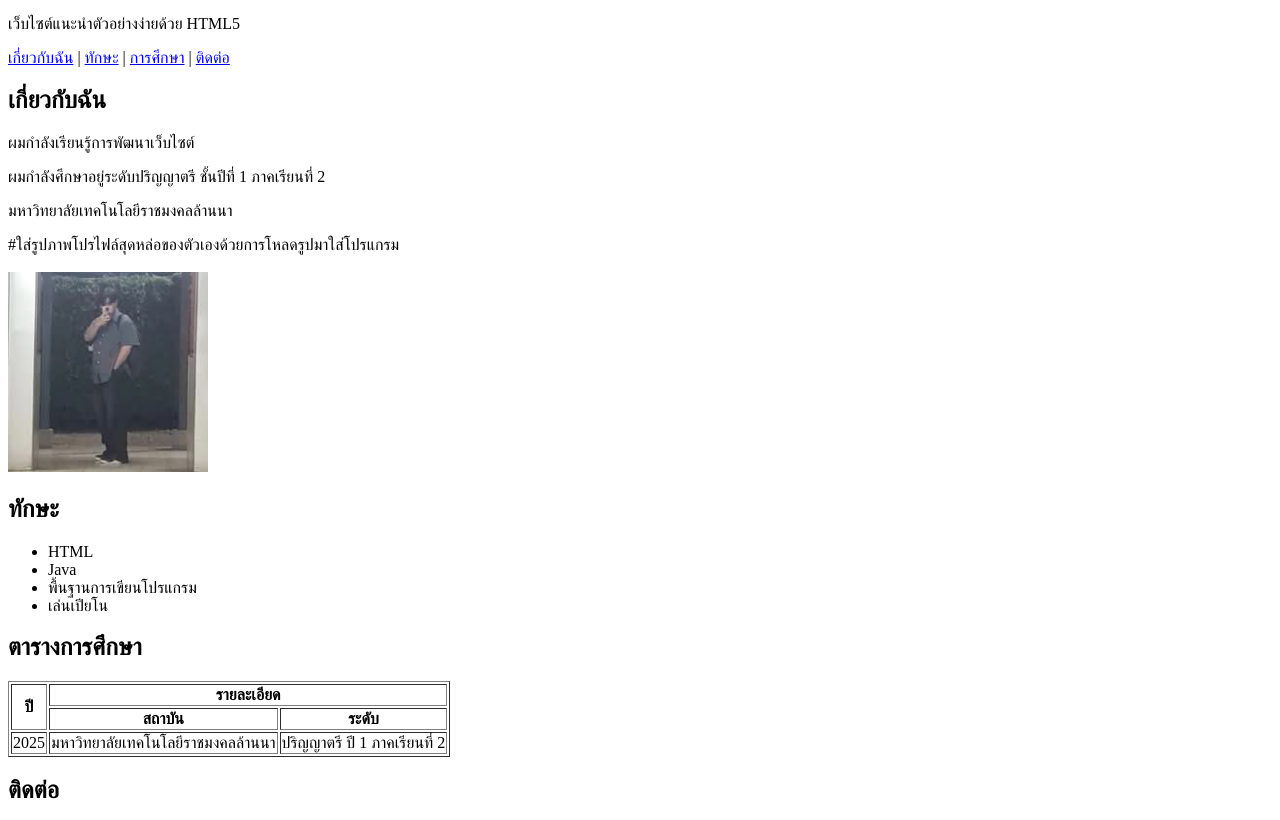
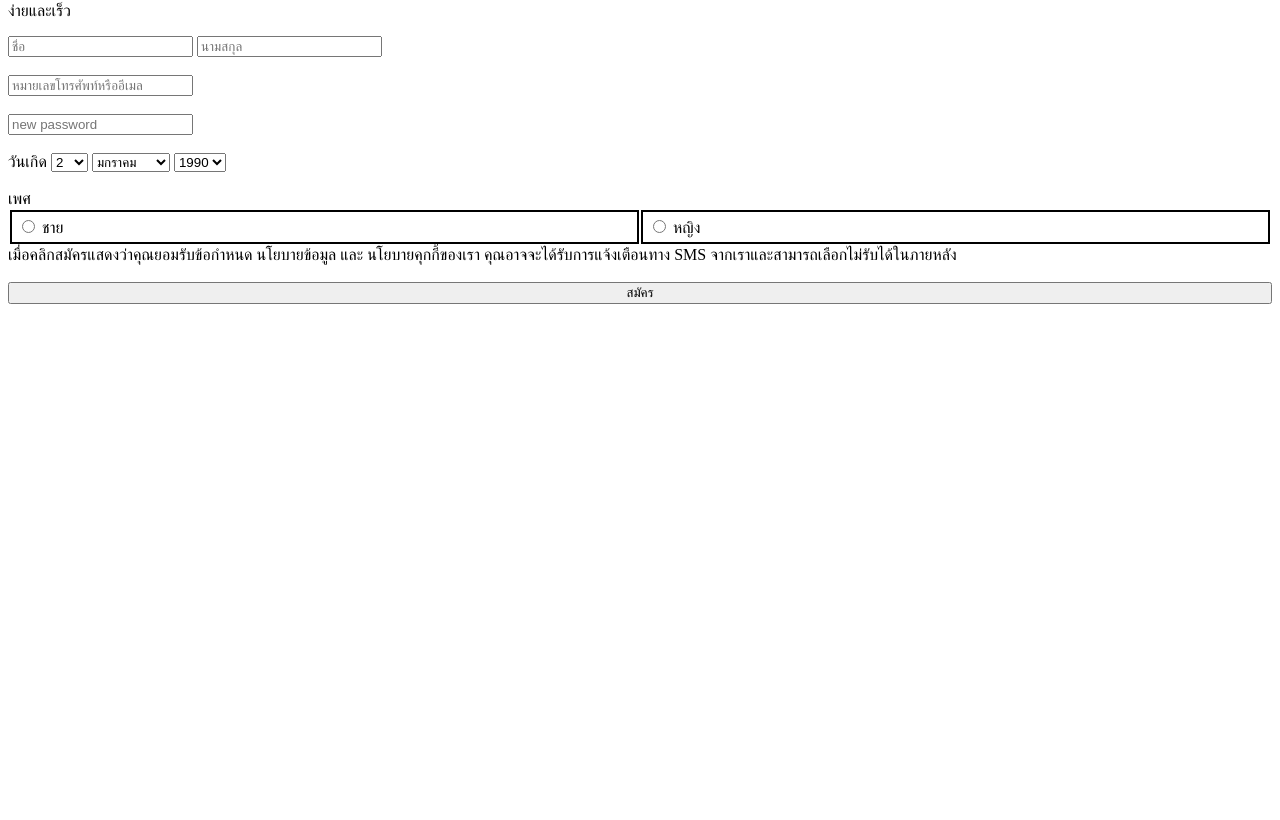
Before and after one commit to arpao007/ENGSE611, a plain HTML site: page Homework/Hw1.html in a window 1280 px wide. Shown: the part 65-885 px from the top of the page. After the commit the page ends 800 px from the top, so only its background shows below. Drawn offline with Linux system fonts and the light colour scheme.

Commit message:
Update Hw1.html

```diff
--- a/Homework/Hw1.html
+++ b/Homework/Hw1.html
@@ -1,91 +1,136 @@
 <!DOCTYPE html>
-<html lang="th">
+<html lang="en">
 <head>
     <meta charset="UTF-8">
     <meta name="viewport" content="width=device-width, initial-scale=1.0">
-    <title>แนะนำตัวเอง</title>
+    <title>Document</title>
 </head>
 <body>
-
-<header>
-    <h1>ณัฐพล แซ่วั่ง</h1>
-    <p>เว็บไซต์แนะนำตัวอย่างง่ายด้วย HTML5</p>
-</header>
-
-<nav>
-    <a href="#about">เกี่ยวกับฉัน</a> |
-    <a href="#skills">ทักษะ</a> |
-    <a href="#education">การศึกษา</a> |
-    <a href="#contact">ติดต่อ</a>
-</nav>
-
-<main>
-    <section id="about">
-        <h2>เกี่ยวกับฉัน</h2>
-        <p>ผมกำลังเรียนรู้การพัฒนาเว็บไซต์</p>
-        <p>ผมกำลังศึกษาอยู่ระดับปริญญาตรี ชั้นปีที่ 1 ภาคเรียนที่ 2</p>
-        <p>มหาวิทยาลัยเทคโนโลยีราชมงคลล้านนา</p>
-        #ใส่รูปภาพโปรไฟล์สุดหล่อของตัวเองด้วยการโหลดรูปมาใส่โปรแกรม <br></br>
-        <img src="./profile.jpg" alt="รูปโปรไฟล์ ณัฐพล แซ่วั่ง" width="200">
-    </section>
-
-    <section id="skills">
-        <h2>ทักษะ</h2>
-        <ul>
-            <li>HTML</li>
-            <li>Java</li>
-            <li>พื้นฐานการเขียนโปรแกรม</li>
-            <li>เล่นเปียโน</li>
-        </ul>
-    </section>
-
-    <section id="education">
-        <h2>ตารางการศึกษา</h2>
-        <table border="1">
+    <h2>สมัคร</h2>
+        <p>ง่ายและเร็ว</p>
+        <form>
+        <label for="name"></label>
+        <input type="text" id="name" name="name" required placeholder="ชื่อ">
+        <label for ="surname"></label>
+        <input type="text" id="surname" name="surname" required placeholder="นามสกุล"><br><br>
+        <label for="contact"></label>
+        <input type="number or email "  required placeholder="หมายเลขโทรศัพท์หรืออีเมล"><br><br>
+        <label for="new password" ></label>
+        <input type="password" id="new password" name="new password" required placeholder="new password"><br><br>
+        <label for="date of birth">วันเกิด</label>
+        <select id="date of birth" name="date of birth">
+            <opstion value="day">1</option>
+            <option value="day">2</option>
+            <option value="day">3</option>
+            <option value="day">4</option>
+            <option value="day">5</option>
+            <option value="day">6</option>
+            <option value="day">7</option>
+            <option value="day">8</option>
+            <option value="day">9</option>
+            <option value="day">10</option>
+            <option value="day">11</option>
+            <option value="day">12</option>
+            <option value="day">13</option>
+            <option value="day">14</option>
+            <option value="day">15</option>
+            <option value="day">16</option>
+            <option value="day">17</option>
+            <option value="day">18</option>
+            <option value="day">19</option>
+            <option value="day">20</option>
+            <option value="day">21</option>
+            <option value="day">22</option>
+            <option value="day">23</option>
+            <option value="day">24</option>
+            <option value="day">25</option>
+            <option value="day">26</option>
+            <option value="day">27</option>
+            <option value="day">28</option>
+            <option value="day">29</option>
+            <option value="day">30</option>
+            <option value="day">31</option>
+        </select>
+        <select id="month" name="month">
+            <option value="month">มกราคม</option>
+            <option value="month">กุมภาพันธ์</option>
+            <option value="month">มีนาคม</option>
+            <option value="month">เมษายน</option>
+            <option value="month">พฤษภาคม</option>
+            <option value="month">มิถุนายน</option>
+            <option value="month">กรกฎาคม</option>
+            <option value="month">สิงหาคม</option>
+            <option value="month">กันยายน</option>
+            <option value="month">ตุลาคม</option>
+            <option value="month">พฤศจิกายน</option>
+            <option value="month">ธันวาคม</option>
+        </select>
+        <select id="year" name="year">
+            <option value="year">1990</option>
+            <option value="year">1991</option>
+            <option value="year">1992</option>
+            <option value="year">1993</option>
+            <option value="year">1994</option>
+            <option value="year">1995</option>
+            <option value="year">1996</option>
+            <option value="year">1997</option>
+            <option value="year">1998</option>
+            <option value="year">1999</option>
+            <option value="year">2000</option>
+            <option value="year">2001</option>
+            <option value="year">2002</option>
+            <option value="year">2003</option>
+            <option value="year">2004</option>
+            <option value="year">2005</option>
+            <option value="year">2006</option>
+            <option value="year">2007</option>
+            <option value="year">2008</option>
+            <option value="year">2009</option>
+            <option value="year">2010</option>
+            <option value="year">2011</option>
+            <option value="year">2012</option>
+            <option value="year">2013</option>
+            <option value="year">2014</option>
+            <option value="year">2015</option>
+            <option value="year">2016</option>
+            <option value="year">2017</option>
+            <option value="year">2018</option>
+            <option value="year">2019</option>
+            <option value="year">2020</option>
+            <option value="year">2021</option>
+            <option value="year">2022</option>
+            <option value="year">2023</option>
+            <option value="year">2024</option>
+            <option value="year">2025</option>
+        </select><br><br>
+        <label for="gender">เพศ</label>
+        <table border="0" width="100%" cellpadding="0">
             <tr>
-                <th rowspan="2">ปี</th>
-                <th colspan="2">รายละเอียด</th>
+                <td width="50%">
+                    <table border="1" bordercolor="black" cellpadding="5" cellspacing="0"width="100%">
+                        <tr>
+                            <td>
+                    <input type="radio"name="gender" value="male">
+                    <label for="male">ชาย</label>
+                       </tr>
+                    </td>
+                    </table>
+                </td>
+                <td width="50%">
+                    <table border="1" bordercolor="black" cellpadding="5" cellspacing="0"width="100%">
+                        <tr>
+                            <td>
+                    <input type="radio"name="gender" value="female">
+                    <label for="female">หญิง</label>
+                        </tr>
+                            </td>
+                    </table>
             </tr>
-            <tr>
-                <th>สถาบัน</th>
-                <th>ระดับ</th>
-            </tr>
-            <tr>
-                <td>2025</td>
-                <td>มหาวิทยาลัยเทคโนโลยีราชมงคลล้านนา</td>
-                <td>ปริญญาตรี ปี 1 ภาคเรียนที่ 2</td>
-            </tr>
+                </td>
         </table>
-    </section>
-
-    <section id="contact">
-        <h2>ติดต่อ</h2>
-        <form>
-            <label>ชื่อ</label><br>
-            <input type="text"><br><br>
-
-            <label>Email</label><br>
-            <input type="email"><br><br>
-
-            <label>ข้อความ</label><br>
-            <textarea></textarea><br><br>
-
-            <input type="submit" value="ส่ง">
-        </form>
-    </section>
-#ใส่ช่องทางติดต่อสุดหล่อลงไป
-    <section>
-        <h2>Social Media</h2>
-        <a href="https://www.facebook.com/natthaphon.saewang.93224" target="_blank">
-            Facebook
-        </a>
-    </section>
-
-</main>
-
-<footer>
-    <p>&copy; 2025 ณัฐพล แซ่วั่ง</p>
-</footer>
-
+    </td>
+        <p1>เมื่อคลิกสมัครแสดงว่าคุณยอมรับข้อกำหนด นโยบายข้อมูล และ นโยบายคุกกี้ของเรา คุณอาจจะได้รับการแจ้งเตือนทาง SMS จากเราและสามารถเลือกไม่รับได้ในภายหลัง</p1><br><br>
+        <button type="submit" style="width: 100%; height: 100%">สมัคร</button>
+    </form>
 </body>
 </html>
```
